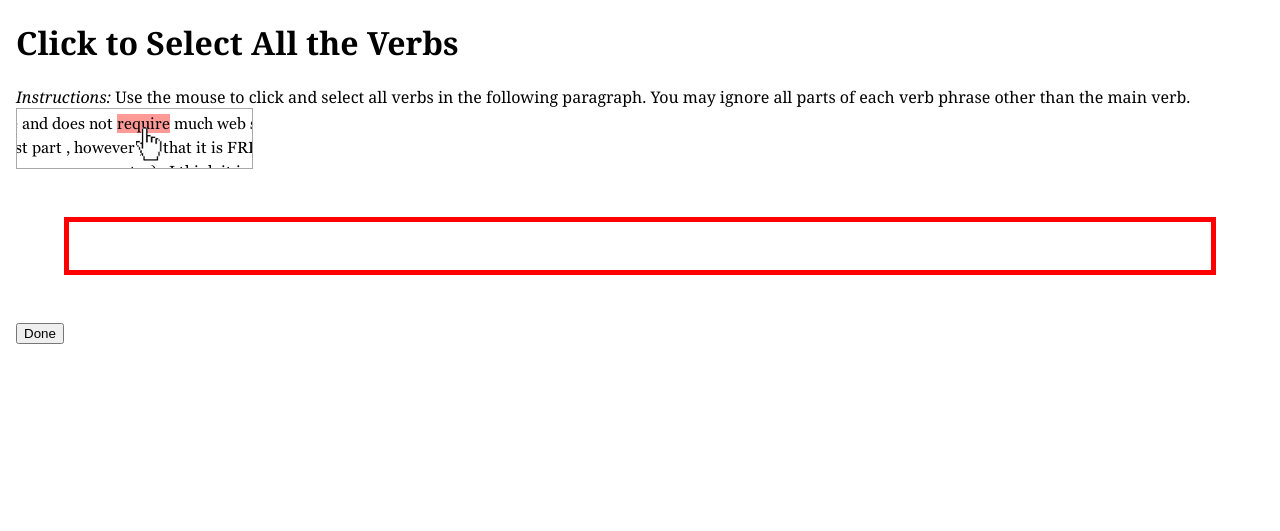
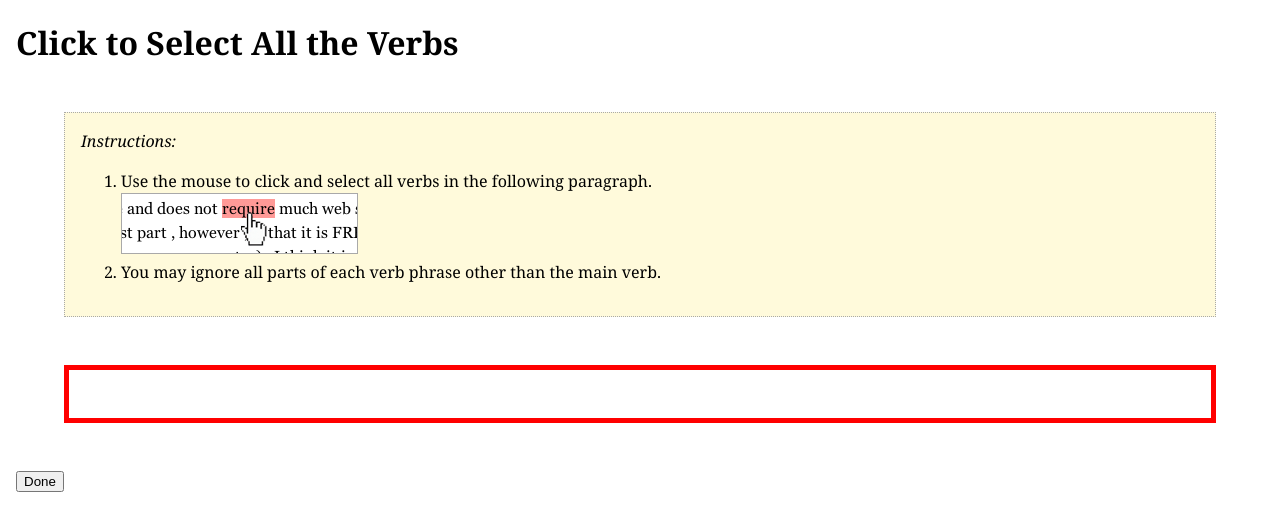
Before and after one commit to joelrbrandt/realtime-turk, a PHP site: page /static/word_clicker.html in a window 1280 px wide. Shown: the top 531 px of the page. Run offline with PHP 8.4, Linux system fonts and the light colour scheme.

Commit message:
working on skinning instructions

```diff
--- a/static/word_clicker.css
+++ b/static/word_clicker.css
@@ -19,6 +19,17 @@ a:hover {
     border: thin solid black;
     -webkit-user-select: none;
     -moz-user-select: none;
+}
+
+.instructions {
+    background-color: #FFFADB;
+    border: thin dotted darkGray;
+    margin: 0 inherit 0 inherit;
+    padding: 1em;
+}
+
+.instruction ol {
+    margin-top: 0;
 }
 
 .outlined {
--- a/static/word_clicker.html
+++ b/static/word_clicker.html
@@ -16,7 +16,7 @@
 </head>
 <body>
 <h1>Click to Select All the Verbs</h1>
-<p><i>Instructions:</i> Use the mouse to click and select all verbs in the following paragraph. You may ignore all parts of each verb phrase other than the main verb.<br/><img src='media/preview.png' class='outlined'/></p>
+<div class="task instructions"><i>Instructions:</i><ol><li>Use the mouse to click and select all verbs in the following paragraph.<br/><img src='media/preview.png' class='outlined'/></li><li>You may ignore all parts of each verb phrase other than the main verb.</li></div>
 <div id="task-paragraph" class="task ready"></div>
 
 <div><button id="donebtn">Done</button></div>
```
